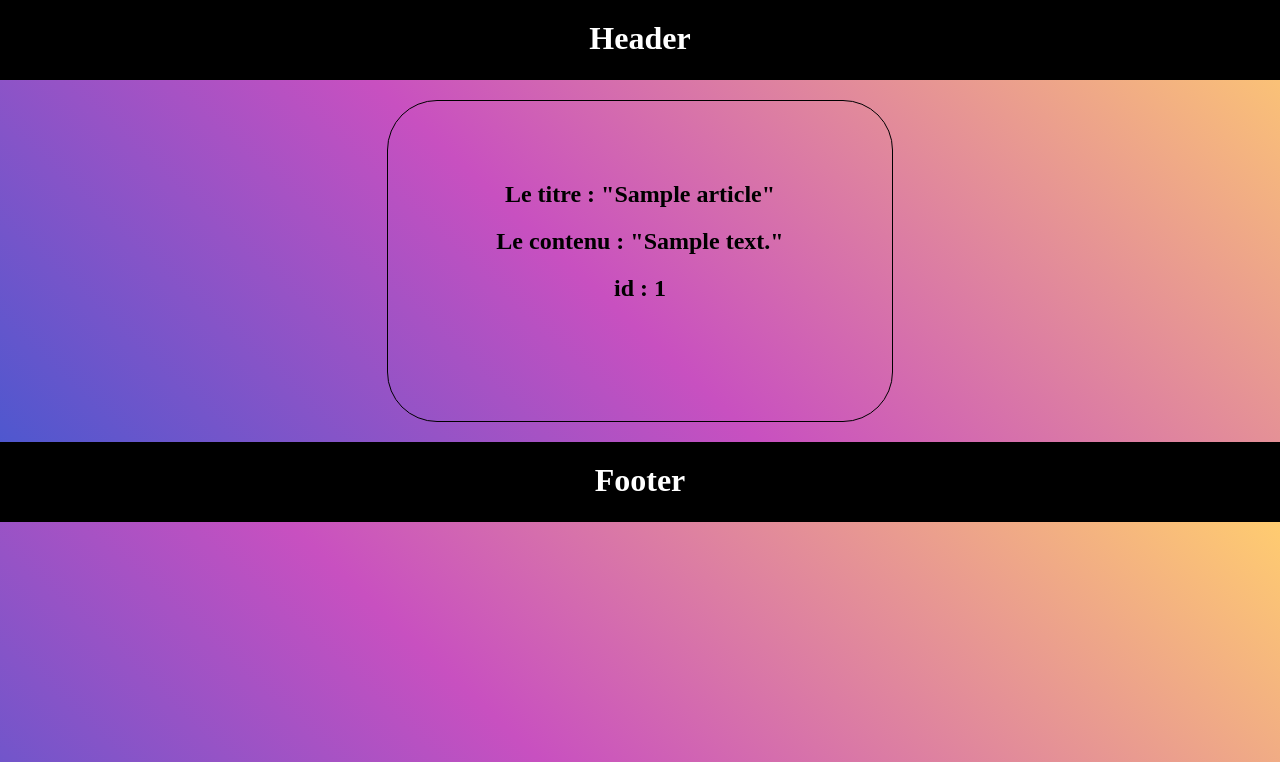
After one commit to SabaMia/new-project, a Symfony app: template templates/article_list.html.twig in a window 1280 px wide. The commit adds this page. Shown: the top 762 px of the page. Run offline with Twig, Linux system fonts and the light colour scheme; the template is opened without the code that fills it: most values are stand-ins (such as "Sample title", 1, 10 or a date in 2020); some libraries are stand-ins or nearby versions.

Commit message:
css style de ouf

```diff
--- /dev/null
+++ b/public/style.css
@@ -0,0 +1,42 @@
+*{
+    margin: 0;
+}
+
+body{
+
+    text-align: center;
+    background-color: #4158D0;
+    background-image: linear-gradient(43deg, #4158D0 0%, #C850C0 46%, #FFCC70 100%);
+
+}
+
+header,
+footer{
+    height: 10vh;
+    background-color: black;
+}
+
+main{
+    display: flex;
+    flex-wrap: wrap;
+    flex: 1 0 25%;
+    justify-content: space-around;
+}
+
+.f-white{
+    color: white;
+}
+
+h1{
+    padding-top: 20px;
+}
+
+article{
+margin: 20px 0;
+    width: 30%;
+    border: 1px solid black;
+    border-radius: 50px;
+    height: 200px;
+    padding: 60px;
+
+}
--- /dev/null
+++ b/templates/article_list.html.twig
@@ -0,0 +1,28 @@
+<!doctype html>
+<html lang="fr">
+<head>
+    <meta charset="UTF-8">
+    <meta name="viewport"
+          content="width=device-width, user-scalable=no, initial-scale=1.0, maximum-scale=1.0, minimum-scale=1.0">
+    <meta http-equiv="X-UA-Compatible" content="ie=edge">
+    <link rel="stylesheet" href="{{ asset('style.css') }}">
+    <title>Boutique</title>
+</head>
+<body>
+<header class="f-white">
+<h1>Header</h1>
+</header>
+<main>
+{% for article in articles %}
+    <article>
+        <h1>Le titre : "{{ article.title }}"</h1>
+        <h1>Le contenu : "{{ article.content }}"</h1>
+        <h1>id : {{ article.id }}</h1>
+    </article>
+{% endfor %}
+</main>
+<footer class="f-white">
+<h1>Footer</h1>
+</footer>
+</body>
+</html>
```
Also changed, not shown: src/Controller/ArticleController.php (+37 -40 lines), templates/article_show.html.twig (+6 -5 lines).
